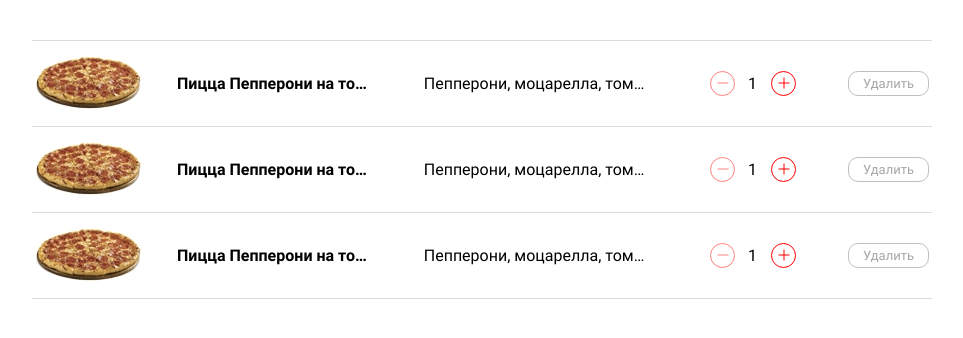
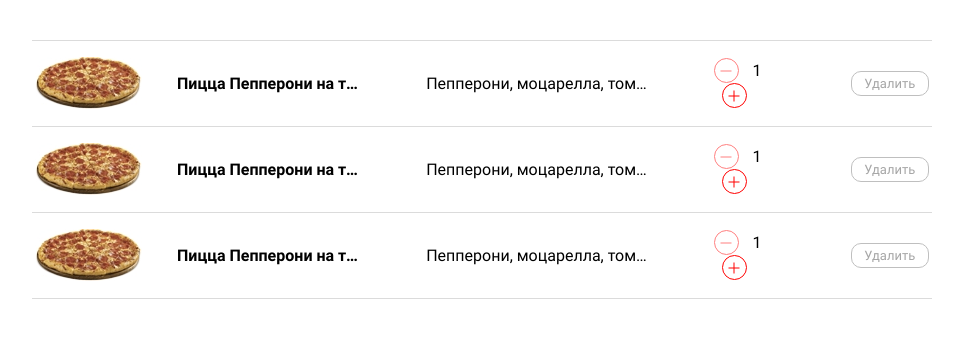
Before and after one commit to cognitive-cake/endy, a website: page index.html in a window 1280 px wide. Shown: the whole page, without its empty margins (158-1121 px from the left). Drawn offline with Linux system fonts and the light colour scheme.

Commit message:
Заменил div.amount-controls на fieldset

```diff
--- a/index.html
+++ b/index.html
@@ -13,33 +13,33 @@
       <img src="img/product-01.jpg" alt="Пицца!">
       <p class="single-order__name">Пицца Пепперони на тонком тесте</p>
       <p class="single-order__description">Пепперони, моцарелла, томаты и прочая вкуснятина</p>
-      <div class="amount-controls">
+      <fieldset class="amount-controls">
         <button type="button" class="amount-control amount-controls__btn amount-controls__btn-dec">–</button>
         <input type="text" class="amount-control amount-controls__value" value="1" title="Количество для заказа" name="amount" readonly>
         <button type="button" class="amount-control amount-controls__btn amount-controls__btn-inc">+</button>
-      </div>
+      </fieldset>
       <button type="button" class="remove-btn">Удалить</button>
     </article>
     <article class="single-order">
       <img src="img/product-01.jpg" alt="Пицца!">
       <p class="single-order__name">Пицца Пепперони на тонком тесте</p>
       <p class="single-order__description">Пепперони, моцарелла, томаты и прочая вкуснятина</p>
-      <div class="amount-controls">
+      <fieldset class="amount-controls">
         <button type="button" class="amount-control amount-controls__btn amount-controls__btn-dec">–</button>
         <input type="text" class="amount-control amount-controls__value" value="1" title="Количество для заказа" name="amount" readonly>
         <button type="button" class="amount-control amount-controls__btn amount-controls__btn-inc">+</button>
-      </div>
+      </fieldset>
       <button type="button" class="remove-btn">Удалить</button>
     </article>
     <article class="single-order">
       <img src="img/product-01.jpg" alt="Пицца!">
       <p class="single-order__name">Пицца Пепперони на тонком тесте</p>
       <p class="single-order__description">Пепперони, моцарелла, томаты и прочая вкуснятина</p>
-      <div class="amount-controls">
+      <fieldset class="amount-controls">
         <button type="button" class="amount-control amount-controls__btn amount-controls__btn-dec">–</button>
         <input type="text" class="amount-control amount-controls__value" value="1" title="Количество для заказа" name="amount" readonly>
         <button type="button" class="amount-control amount-controls__btn amount-controls__btn-inc">+</button>
-      </div>
+      </fieldset>
       <button type="button" class="remove-btn">Удалить</button>
     </article>
   </form>
--- a/sass/blocks/amount-controls.scss
+++ b/sass/blocks/amount-controls.scss
@@ -1,8 +1,9 @@
 .amount-controls {
-  display: flex;
-
   margin-left: 15px;
   margin-right: 15px;
+  padding: 0;
+  border: none;
+  width: 90px;
 
   &__btn {
     position: relative;
@@ -25,11 +26,11 @@
     }
 
     &-dec {
-      margin-right: 11px;
+      margin-right: 8px;
     }
 
     &-inc {
-      margin-left: 11px;
+      margin-left: 8px;
     }
 
     &-dec::after {
@@ -56,3 +57,8 @@
     border: none;
   }
 }
+
+.amount-control {
+  display: inline-block;
+  vertical-align: middle;
+}
--- a/sass/blocks/single-order.scss
+++ b/sass/blocks/single-order.scss
@@ -25,9 +25,9 @@
   }
 
   &__description {
-    width: 225px;
+    width: 235px;
 
-    margin-left: 25px;
+    margin-left: 35px;
     margin-right: 50px;
 
     white-space: nowrap;
--- a/sass/global.scss
+++ b/sass/global.scss
@@ -21,7 +21,7 @@ body {
   font-family: "Roboto", Arial, sans-serif;
   font-size: 16px;
 
-  max-width: 900px;
+  width: 900px;
   margin: 0 auto;
   padding-top: 40px;
 }
```
Also changed, not shown: css/style.css, css/style.min.css.
